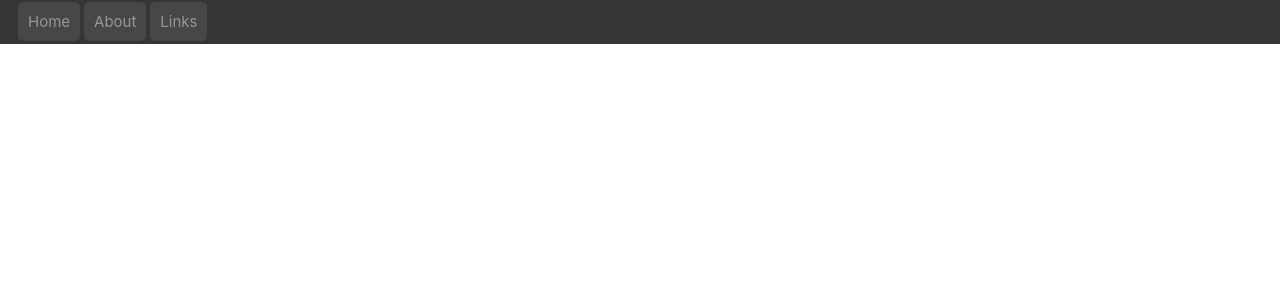
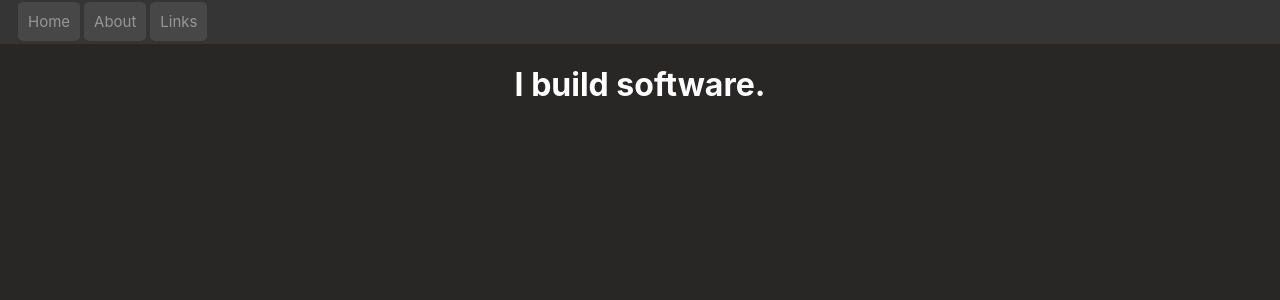
Before and after one commit to wantyapps/SiteV2, a React (Create React App) app: page / in a window 1280 px wide. Shown: the top 300 px of the page. Built offline with nearby package versions, Linux system fonts and the light colour scheme.

Commit message:
Add multi-component App(), with a title

```diff
--- a/src/App.js
+++ b/src/App.js
@@ -2,11 +2,16 @@ import React from "react";
 
 function App() {
   return (
-    <Navbar>
-      <NavbarItem href="#" text="Home"/>
-      <NavbarItem href="#" text="About"/>
-      <NavbarItem href="#" text="Links"/>
-    </Navbar>
+    <div>
+      <Navbar>
+        <NavbarItem href="#" text="Home"/>
+        <NavbarItem href="#" text="About"/>
+        <NavbarItem href="#" text="Links"/>
+      </Navbar>
+      <center>
+        <h1>I build software.</h1>
+      </center>
+    </div>
   );
 }
 
@@ -26,12 +31,4 @@ function NavbarItem(props) {
   );
 }
 
-function MainHTML() {
-  return (
-    <head>
-      <link rel="stylesheet" href="app.css"/>
-    </head>
-  );
-}
-
 export default App;
--- a/src/app.css
+++ /dev/null
@@ -1,3 +0,0 @@
-body {
-    background-color: #292626;
-}
--- a/src/index.css
+++ b/src/index.css
@@ -5,6 +5,8 @@ body {
     sans-serif;
   -webkit-font-smoothing: antialiased;
   -moz-osx-font-smoothing: grayscale;
+  background-color: #292626;
+  color: white;
 }
 
 code {
```
